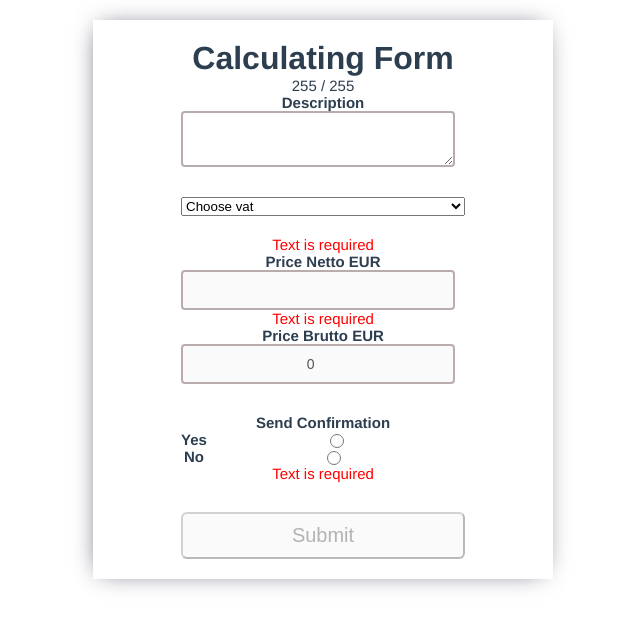
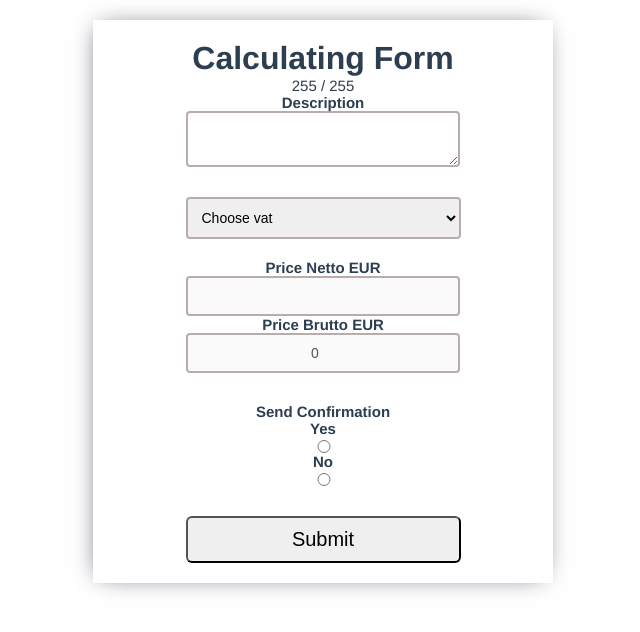
Before and after one commit to Datureli/recruitmentTask, a Vue app: page / in a window 1280 px wide. Shown: the top 632 px of the page, without its empty margins (317-957 px from the left). Built offline with nearby package versions, Linux system fonts and the light colour scheme.

Commit message:
fix option current value select bug

```diff
--- a/src/App.vue
+++ b/src/App.vue
@@ -1,6 +1,6 @@
 <template>
   <div class="formDiv">
-    <form @submit.prevent="submitForm">
+    <form @submit.prevent="veeSubmitForm">
       <h1>Calculating Form</h1>
       <div class="form-group">
         <div class="radioButton">
@@ -18,7 +18,9 @@
             maxlength="255"
           >
           </textarea>
-          <div class="errors" v-if="v$.form.description.$error">Text is required</div>
+          <div class="errors" v-if="v$.form.description.$error">
+            Text is required
+          </div>
         </label>
         <p class="errors" v-if="!descriptionLengthValidation">
           You can’t enter more than 255 characters
@@ -31,26 +33,32 @@
           @change="changeDisable"
           :value="form.vatInput"
           v-model="form.vatInput"
-              @blur="v$.form.vatInput.$touch"
+          @blur="v$.form.vatInput.$touch"
+           name="myselect"
         >
-          <option :value="form.vatInput" disabled hidden>Choose vat</option>
+          <option  value  disabled>Choose vat</option>
           <option
             v-for="option in options"
             :key="option.value"
             :value="option.value"
+
           >
             {{ option.value + "%" }}
           </option>
         </select>
-              <div class="errors" v-if="v$.form.vatInput.$error">Text is required</div>
-        <p class="errors" v-if="!chooseVatValidation">Text is required</p>
+        <div class="errors" v-if="v$.form.vatInput.$error">
+          Text is required
+        </div>
         <label for="price Netto EUR">Price Netto EUR</label>
         <input
           type="number"
           v-model="form.nettoPriceInput"
           :disabled="isDisabled"
+          @blur="v$.form.vatInput.$touch"
         />
-        <p class="errors" v-if="!form.nettoPriceInput">Text is required</p>
+        <div class="errors" v-if="v$.form.nettoPriceInput.$error">
+          Text is required
+        </div>
 
         <label for="price Brutto EUR">Price Brutto EUR</label>
         <input type="number" :value="calculateBrutto" disabled />
@@ -58,16 +66,32 @@
       <div class="form-group">
         <label for="Send confirmation">Send Confirmation</label>
         <div class="displayFlex">
-          <label for="yes">Yes</label>
-          <input type="radio" name="yesOrNo" v-model="form.radioButton" />
+          <label for="yes"
+            >Yes
+            <input
+              type="radio"
+              name="yesOrNo"
+              v-model="form.radioButton"
+              @blur="v$.form.vatInput.$touch"
+            />
+          </label>
         </div>
         <div class="displayFlex">
-          <label for="no">No</label>
-          <input type="radio" name="yesOrNo" v-model="form.radioButton" />
+          <label for="no"
+            >No
+            <input
+              type="radio"
+              name="yesOrNo"
+              v-model="form.radioButton"
+              @blur="v$.form.vatInput.$touch"
+            />
+          </label>
         </div>
-        <p v-if="!validateRadioButton" class="errors">Text is required</p>
+        <div class="errors" v-if="v$.form.radioButton.$error">
+          Text is required
+        </div>
       </div>
-      <button type="submit" :disabled="!validateForm">Submit</button>
+      <button type="submit">Submit</button>
     </form>
   </div>
 </template>
@@ -102,7 +126,7 @@ export default {
       disabled: false,
       form: {
         description: "",
-        vatInput: 0,
+        vatInput: "",
         radioButton: null,
         bruttoPriceInput: null,
         nettoPriceInput: null,
@@ -122,13 +146,25 @@ export default {
         },
         vatInput: {
           required,
-            $autoDirty: true,
-            $lazy: true
+          $autoDirty: true,
+          $lazy: true,
+        },
+        nettoPriceInput: {
+          required,
+        },
+        radioButton: {
+          required,
         },
       },
     };
   },
   methods: {
+    async veeSubmitForm() {
+      const isFormCorrect = await this.v$.$validate();
+      // you can show some extra alert to the user or just leave the each field to show it's `$errors`.
+      if (!isFormCorrect) return;
+      // actually submit form
+    },
     submitForm() {
       this.$v.form.$touch();
       if (!this.$v.form.$invalid) {
@@ -220,8 +256,7 @@ label {
 }
 
 input,
-textarea,
-option {
+textarea {
   width: 250px;
   border: 2px solid #b9acac;
   border-radius: 4px;
@@ -233,9 +268,15 @@ option {
 textarea {
   text-align: left;
 }
-option {
-  text-align: left;
+select {
+  width: 275px;
+  border: 2px solid #b9acac;
+  border-radius: 4px;
+  display: block;
+  font-size: 14px;
+  padding: 10px;
 }
+
 button {
   border-radius: 6px;
   display: block;
@@ -253,8 +294,4 @@ p {
   text-align: center;
   justify-content: center;
 }
-input:focus {
-  outline: 0;
-  border-color: #777;
-}
 </style>
```
